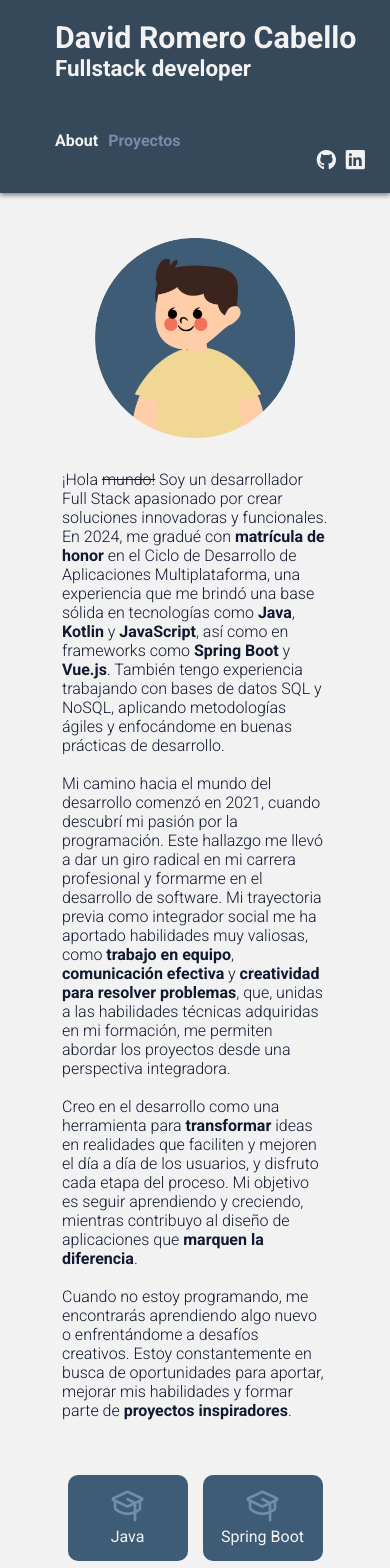
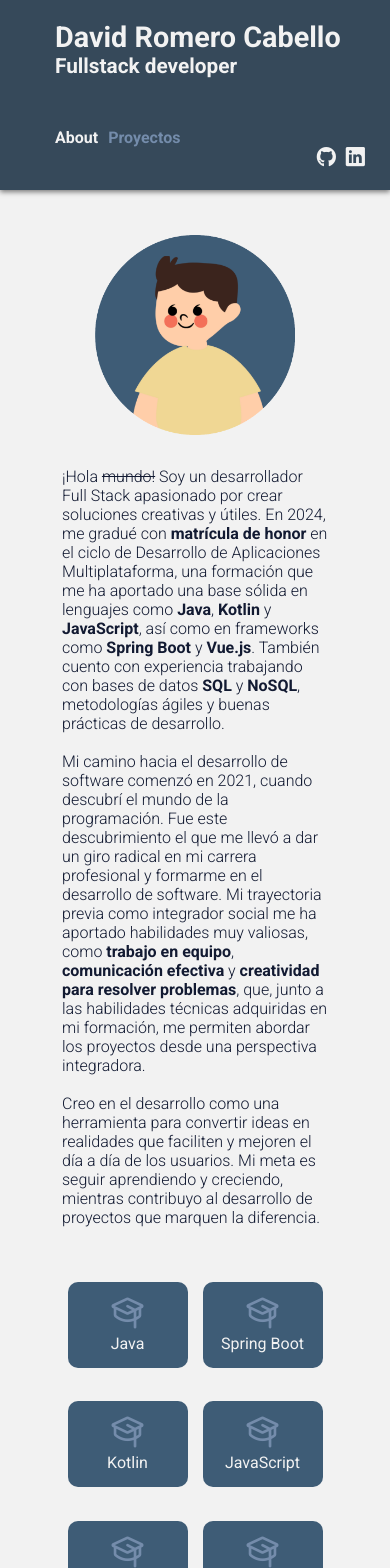
Before and after one commit to Da-rc/PortfolioPersonal, a Vue app: page / in a window 390 px wide. Shown: the top 1568 px of the page. Built offline with nearby package versions, Linux system fonts and the light colour scheme; the HTML template or start-up script is replaced by a standard one.

Commit message:
Cambios de texto

```diff
--- a/src/components/AboutComp.vue
+++ b/src/components/AboutComp.vue
@@ -82,21 +82,19 @@ export default {
   props: ['seleccion'],
   data() {
     return {
-      textoSpa: '¡Hola <s>mundo!</s> Soy un desarrollador Full Stack apasionado por crear soluciones innovadoras' +
-          ' y funcionales. En 2024, me gradué con <b>matrícula de honor</b> en el Ciclo de Desarrollo de Aplicaciones Multiplataforma,' +
-          ' una experiencia que me brindó una base sólida en tecnologías como <b>Java</b>, <b>Kotlin</b> y <b>JavaScript</b>,' +
-          ' así como en frameworks como <b>Spring Boot</b> y <b>Vue.js</b>. También tengo experiencia trabajando con bases de datos SQL y NoSQL,' +
-          ' aplicando metodologías ágiles y enfocándome en buenas prácticas de desarrollo.<br><br>' +
-          'Mi camino hacia el mundo del desarrollo comenzó en 2021, cuando descubrí mi pasión por la programación.' +
-          ' Este hallazgo me llevó a dar un giro radical en mi carrera profesional y formarme en el desarrollo de software.' +
+      textoSpa: '¡Hola <s>mundo!</s> Soy un desarrollador Full Stack apasionado por crear soluciones creativas y útiles. ' +
+          'En 2024, me gradué con <b>matrícula de honor</b> en el ciclo de Desarrollo de Aplicaciones Multiplataforma,' +
+          ' una formación que me ha aportado una base sólida en lenguajes como <b>Java</b>, <b>Kotlin</b> y <b>JavaScript</b>,' +
+          ' así como en frameworks como <b>Spring Boot</b> y <b>Vue.js</b>. También cuento con experiencia trabajando con bases de datos <b>SQL</b> y <b>NoSQL</b>,' +
+          ' metodologías ágiles y buenas prácticas de desarrollo.<br><br>' +
+          'Mi camino hacia el desarrollo de software comenzó en 2021, cuando descubrí el mundo de la programación.' +
+          ' Fue este descubrimiento el que me llevó a dar un giro radical en mi carrera profesional y formarme en el desarrollo de software.' +
           ' Mi trayectoria previa como integrador social me ha aportado habilidades muy valiosas, como <b>trabajo en equipo</b>,' +
-          ' <b>comunicación efectiva</b> y <b>creatividad para resolver problemas</b>, que, unidas a las habilidades técnicas adquiridas en mi formación,' +
+          ' <b>comunicación efectiva</b> y <b>creatividad para resolver problemas</b>, que, junto a las habilidades técnicas adquiridas en mi formación,' +
           ' me permiten abordar los proyectos desde una perspectiva integradora.<br><br>' +
-          'Creo en el desarrollo como una herramienta para <b>transformar</b> ideas en realidades que faciliten y mejoren el día a día de los usuarios,' +
-          ' y disfruto cada etapa del proceso. Mi objetivo es seguir aprendiendo y creciendo,' +
-          ' mientras contribuyo al diseño de aplicaciones que <b>marquen la diferencia</b>.<br><br>' +
-          'Cuando no estoy programando, me encontrarás aprendiendo algo nuevo o enfrentándome a desafíos creativos. ' +
-          'Estoy constantemente en busca de oportunidades para aportar, mejorar mis habilidades y formar parte de <b>proyectos inspiradores</b>.<br><br>',
+          'Creo en el desarrollo como una herramienta para convertir ideas en realidades que faciliten y mejoren el día a día de los usuarios.' +
+          ' Mi meta es seguir aprendiendo y creciendo,' +
+          ' mientras contribuyo al desarrollo de proyectos que marquen la diferencia.<br><br>',
       avatar: '/avatar.png',
     };
   },
--- a/src/components/MenuNav.vue
+++ b/src/components/MenuNav.vue
@@ -134,10 +134,12 @@ export default {
 
     h1{
       margin: 0 0 0 10%;
+      font-size: 1.8rem;
     }
 
     h2{
       margin-left: 10%;
+      font-size: 1.3rem;
     }
 
     ul{
```
Also changed, not shown: src/components/ProyectosComp.vue (+4 -4 lines).
